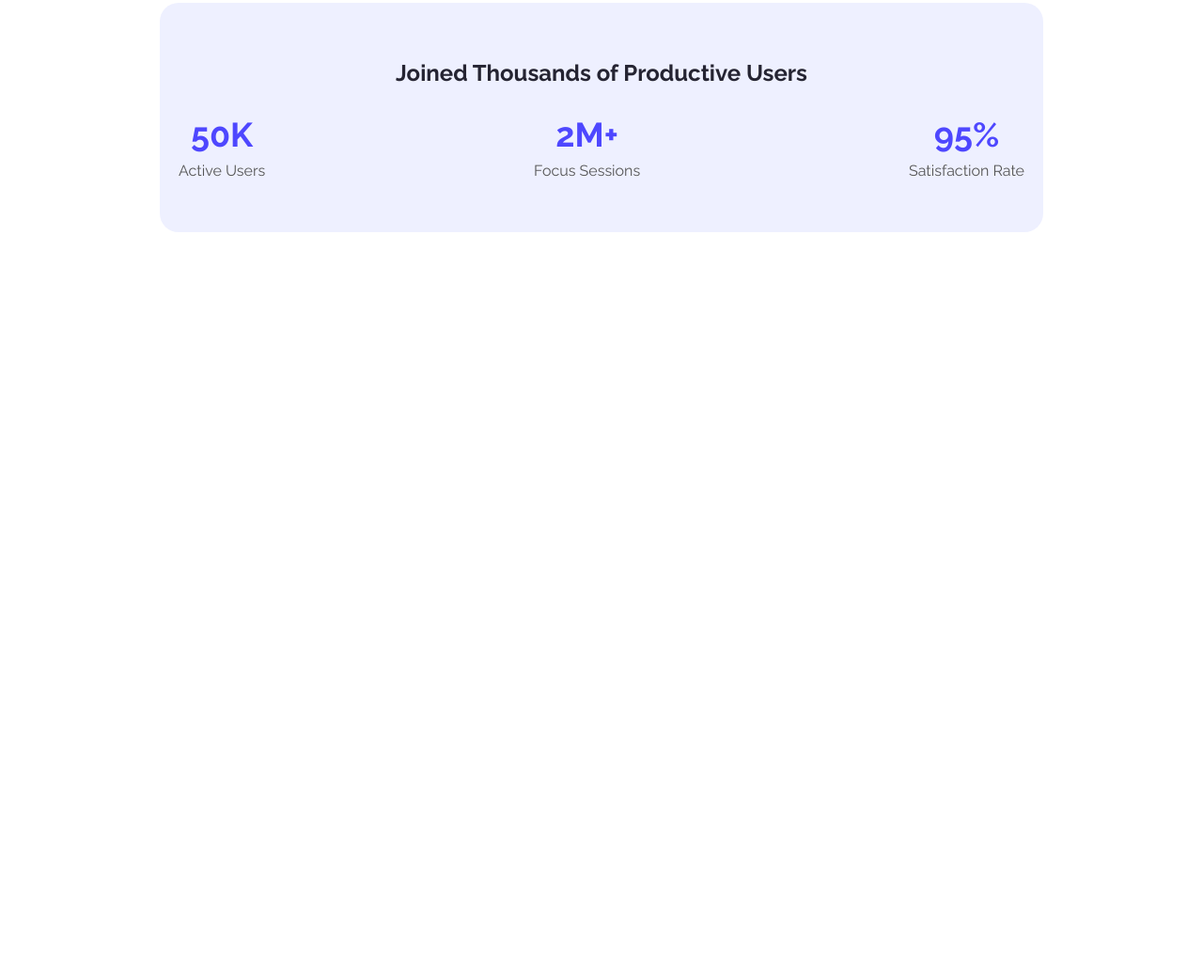
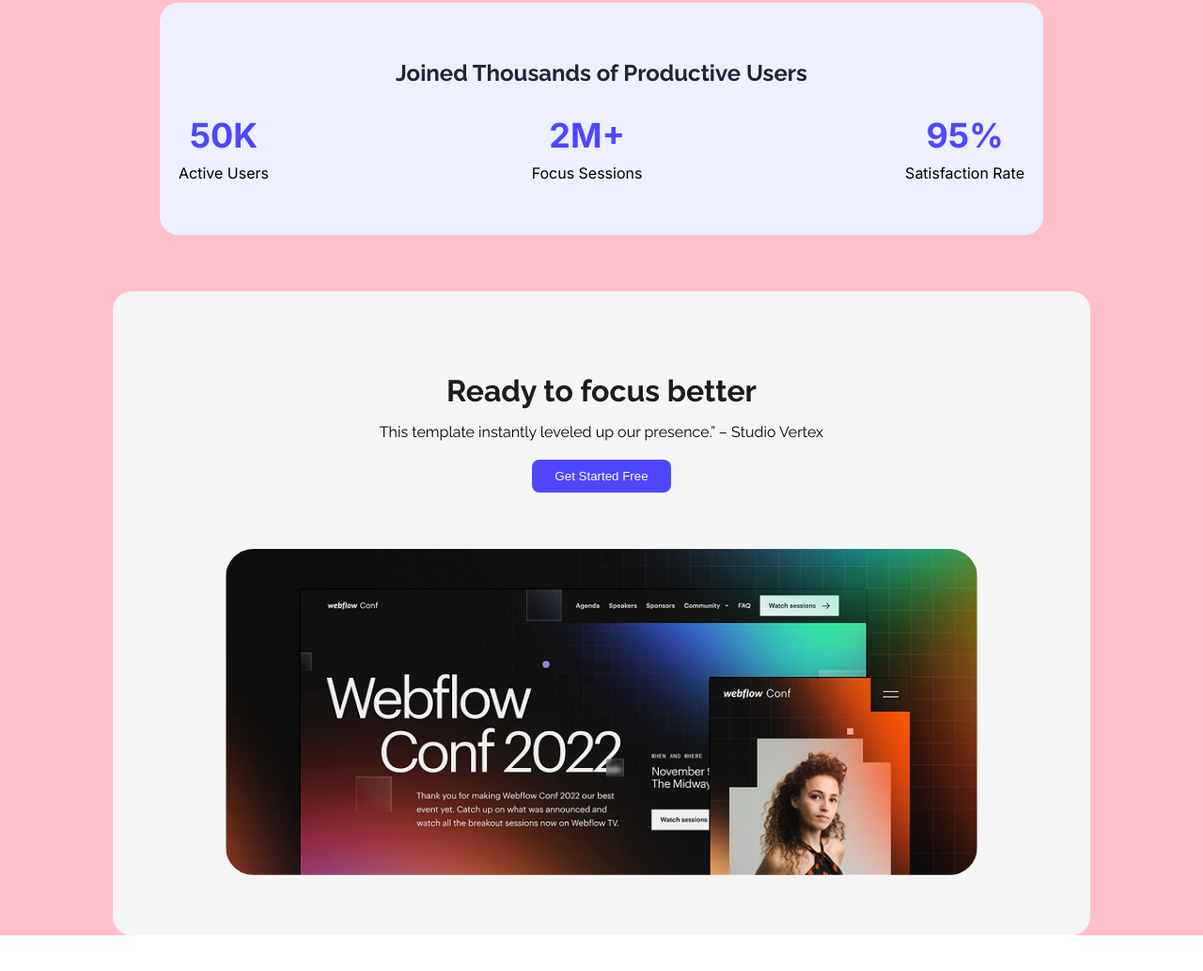
Before and after one commit to sowmetra49/Assignment1, a plain HTML site: page index.html in a window 1280 px wide. Shown: the part 1423-2456 px from the top of the page at 94% size. Before the commit the page ends 1730 px from the top, so only its background shows below. Drawn offline with Linux system fonts and the light colour scheme.

Commit message:
Ready to focus better

```diff
--- a/Styles/assign.css
+++ b/Styles/assign.css
@@ -98,6 +98,9 @@ margin-left: 150px;
   border-radius: 6px;
    font-weight: bold;
 }
+.maincolour{
+  background-color: pink;
+}
 
 body {
   font-family: 'Raleway', sans-serif;
@@ -167,6 +170,7 @@ body {
   justify-content: space-between;
   flex-wrap: wrap;
   gap: 20px;
+  font-family: 'Inter', sans-serif
 }
 
 .custom-stat h3 {
@@ -177,6 +181,45 @@ body {
 
 .custom-stat p {
   font-size: 16px;
-  color: #555;
+  color:;
   margin-top: 8px;
 }
+.focus-section {
+  background-color: whitesmoke;
+  padding: 60px 20px;
+  border-radius: 20px;
+  text-align: center;
+  max-width: 1000px;
+  margin: 60px auto;
+}
+
+.focus-title {
+  font-size: 2rem;
+  font-weight: bold;
+  color: #1c1c1c;
+  margin-bottom: 10px;
+}
+
+.focus-subtitle {
+  font-size: 1em;
+  color: #000000;
+  margin-bottom: 20px;
+}
+
+.focus-button {
+  background-color: #4E47FF;
+  color: white;
+  border: none;
+  padding: 10px 24px;
+  border-radius: 8px;
+  font-weight:400;
+  cursor: pointer;
+  margin-bottom: 40px;
+}
+
+.focus-image {
+  width: 100%;
+  max-width: 800px;
+  border-radius: 30px;
+  margin-top: 20px;
+}
--- a/index.html
+++ b/index.html
@@ -27,7 +27,7 @@
 
         </div>
     </header>
-    <main>
+    <main class="maincolour">
        <div class="banner">
         <div class="banner-content">
         <h1 class="h1">See It in Action</h1>
@@ -54,6 +54,15 @@
     </div>
   </div>
 </section>
+<section class="focus-section">
+  <div class="focus-content">
+    <h2 class="focus-title">Ready to focus better</h2>
+    <p class="focus-subtitle">This template instantly leveled up our presence.” – Studio Vertex</p>
+    <button class="focus-button">Get Started Free</button>
+  </div>
+  <img src="B12A01-landing-launchpad/Assets/wc-big.png" alt="Webflow Conf" class="focus-image">
+</section>
+
 </main>
 </body>
 </html>
```
